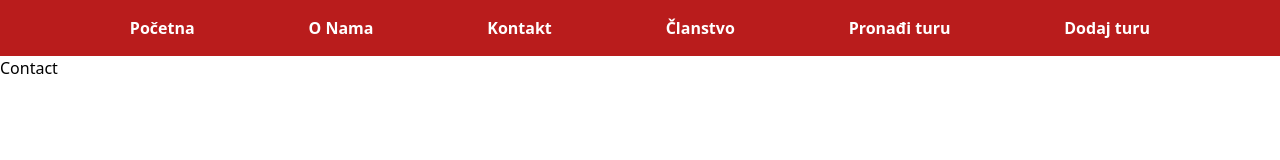
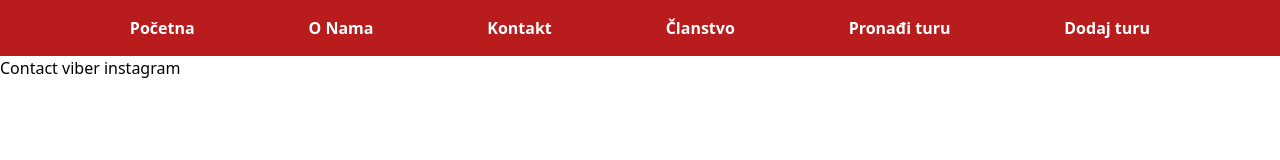
Before and after one commit to Puskass/planina-website, a React (Create React App) app: page /Kontakt in a window 1280 px wide. Shown: the top 160 px of the page. Built offline with nearby package versions, Linux system fonts and the light colour scheme.

Commit message:
last rop

```diff
--- a/src/pages/AboutUs.jsx
+++ b/src/pages/AboutUs.jsx
@@ -2,7 +2,7 @@ import React from 'react'
 
 const AboutUs = () => {
   return (
-    <div>AboutUs</div>
+    <div>AboutUs bla bla bla</div>
   )
 }
 
--- a/src/pages/Contact.jsx
+++ b/src/pages/Contact.jsx
@@ -2,7 +2,7 @@ import React from 'react'
 
 const Contact = () => {
   return (
-    <div>Contact</div>
+    <div>Contact viber instagram</div>
   )
 }
 
--- a/src/pages/Home.jsx
+++ b/src/pages/Home.jsx
@@ -2,7 +2,7 @@ import React from 'react'
 
 const Home = () => {
   return (
-    <div>Home</div>
+    <div>Slika planine</div>
   )
 }
 
--- a/src/pages/Membership.jsx
+++ b/src/pages/Membership.jsx
@@ -2,7 +2,7 @@ import React from 'react'
 
 const Membership = () => {
   return (
-    <div>Membership</div>
+    <div>Membership ultra paket</div>
   )
 }
 
```
